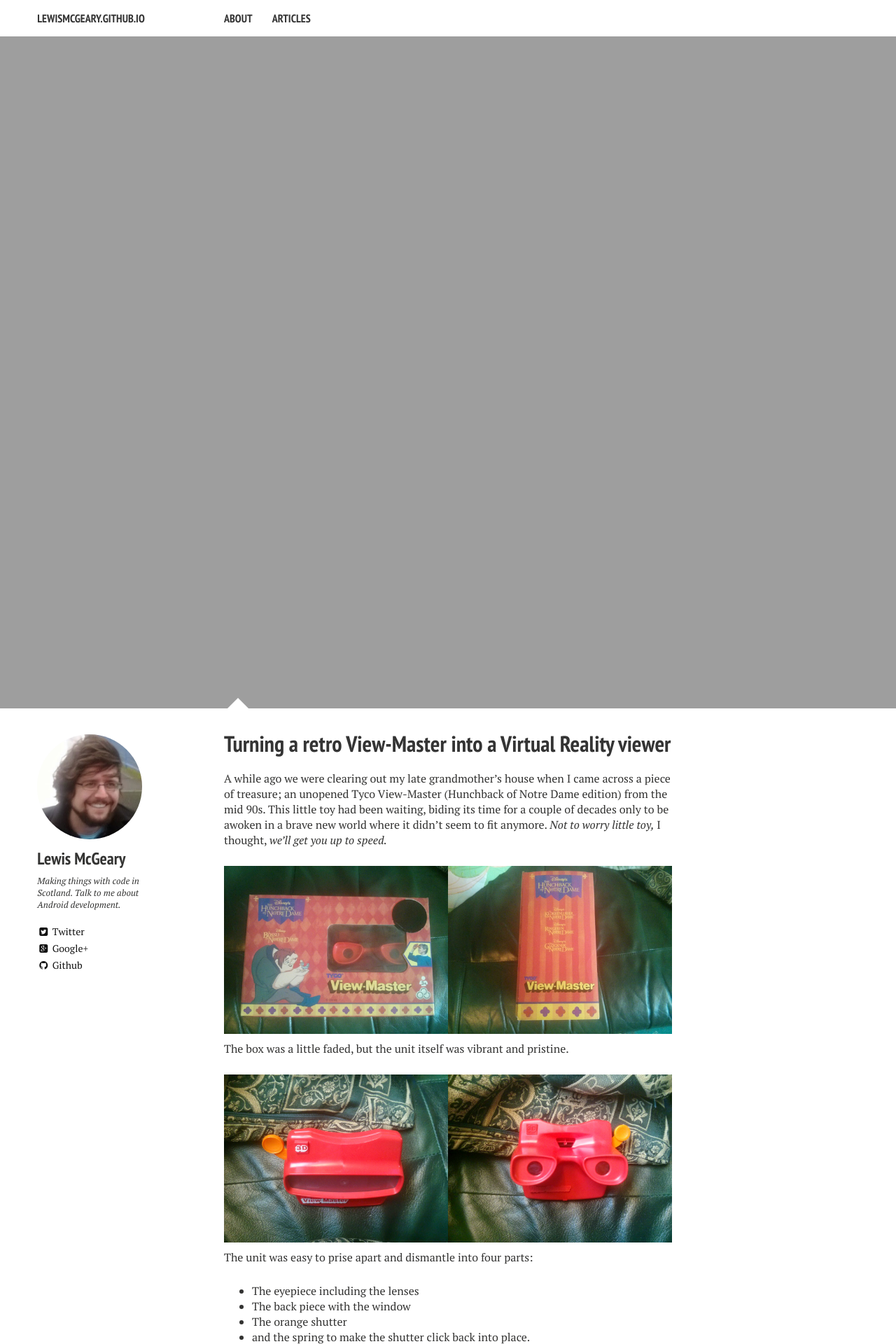
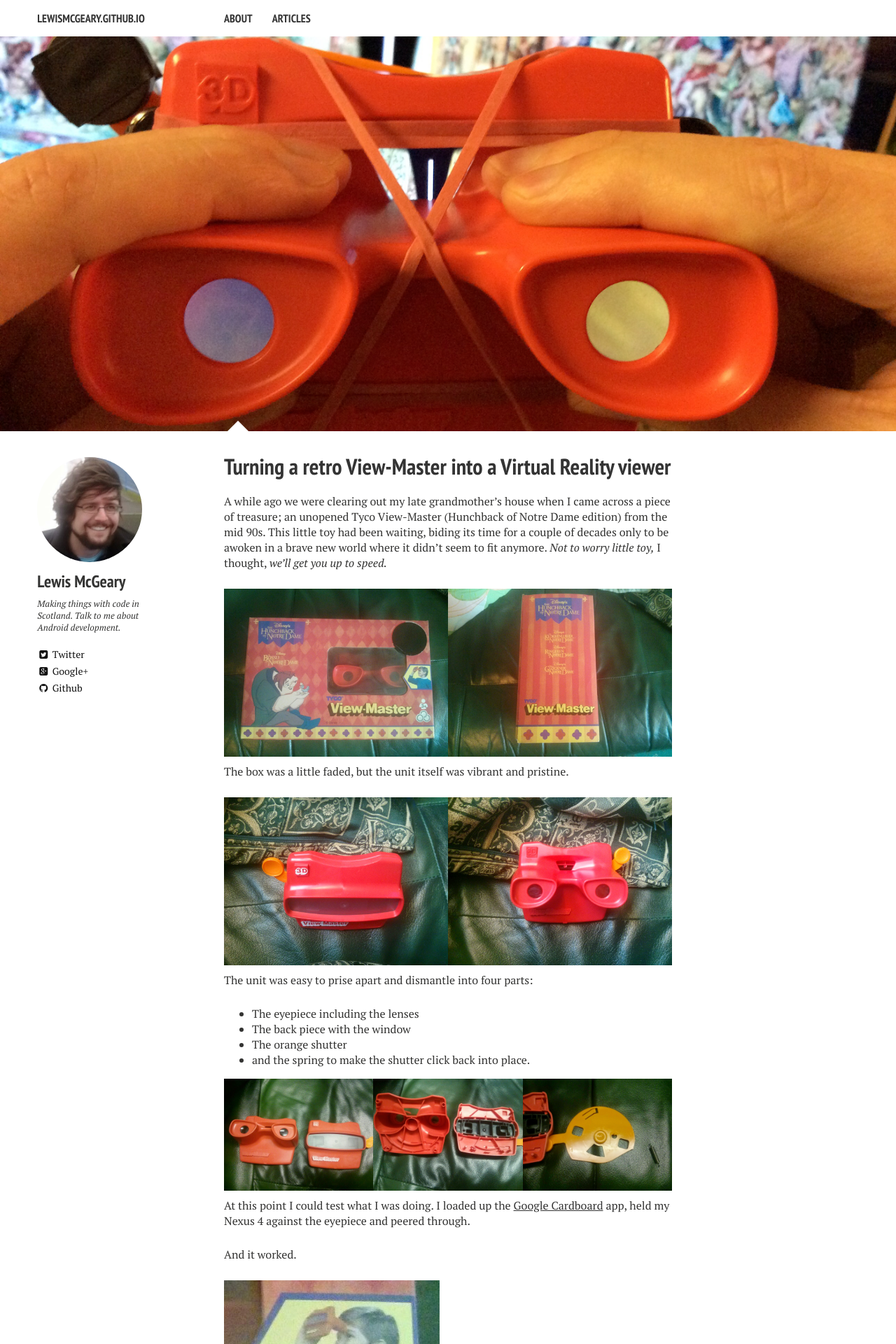
Before and after one commit to lewismcgeary/lewismcgeary.github.io, a Jekyll site: the page built from _posts/2015-11-04-view-master-into-virtual-reality.md, in a window 1280 px wide. Shown: the top 1920 px of the page at 70% size. Built offline with Jekyll 4.4.1, drawn with Linux system fonts in a browser that asks for light colours; nearby versions of some CDN libraries.

Commit message:
reduce banner filesize

```diff
--- a/_posts/2015-11-04-view-master-into-virtual-reality.md
+++ b/_posts/2015-11-04-view-master-into-virtual-reality.md
@@ -7,7 +7,7 @@
 tags: [VR, Virtual Reality, Google Cardboard, View-Master]
 comments: true
 image:
-  feature: viewmaster/viewmaster-banner-cropped.png
+  feature: viewmaster/viewmaster-banner-reduced-filesize.png
   credit:
   creditlink:
   thumb:
```
Also changed, not shown: images/viewmaster/viewmaster-banner-reduced-filesize.png (added), 1 other file.
